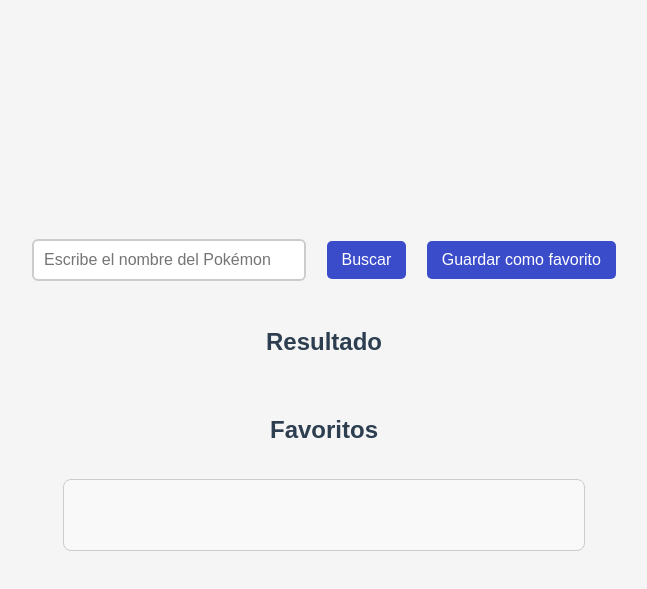
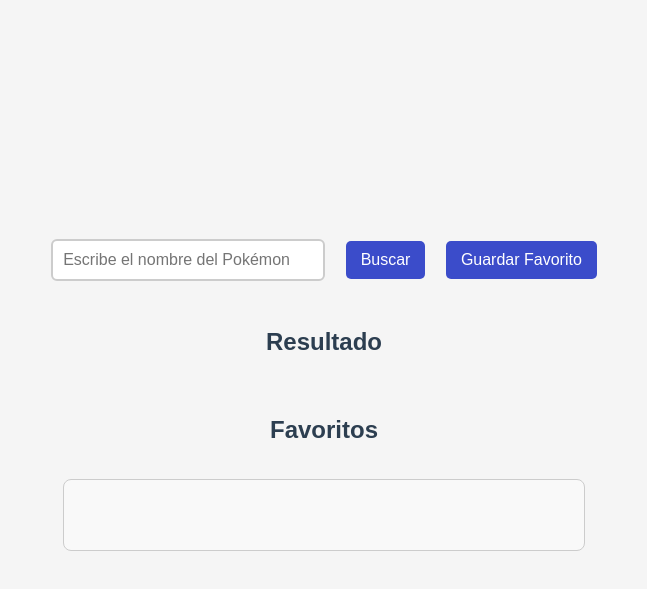
Before and after one commit to SeanAdri64/LAB-The-Web-Storage-APIs, a plain HTML site: page index.html in a window 1280 px wide. Shown: the part 99-688 px from the top of the page, without its empty margins (316-963 px from the left). Drawn offline with Linux system fonts and the light colour scheme.

Commit message:
Cambio boton favorito.html

```diff
--- a/index.html
+++ b/index.html
@@ -19,7 +19,7 @@
       <button id="search-btn" onclick="searchPokemon()">Buscar</button>
 
       <!-- 4. Botón para guardar como favorito -->
-      <button id="save-btn">Guardar como favorito</button>
+      <button class="btn btn-success w-100" onclick="saveFavorite()">Guardar Favorito</button>
     </div>
 
     <!-- 3. Div para mostrar el resultado -->
```
